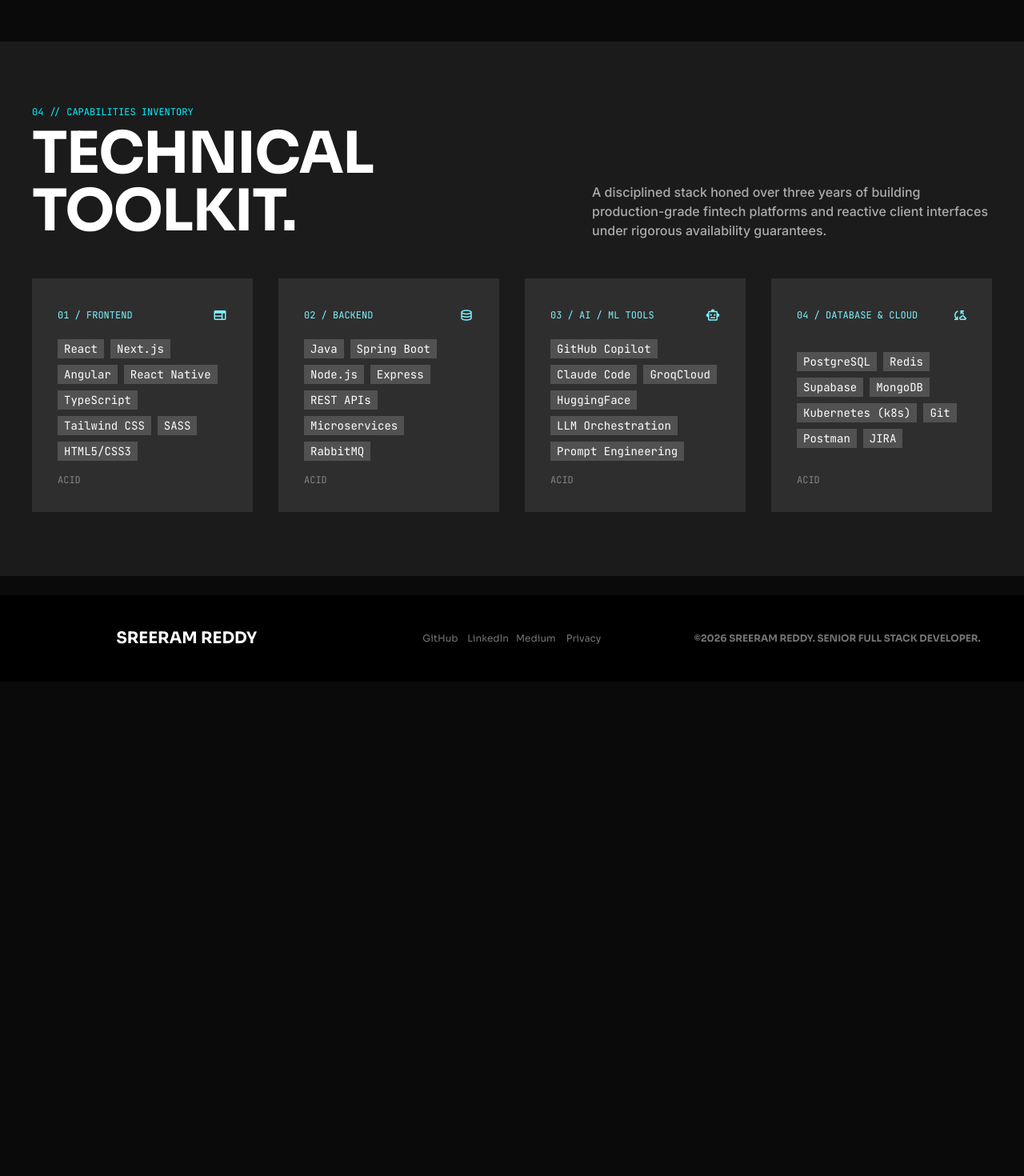
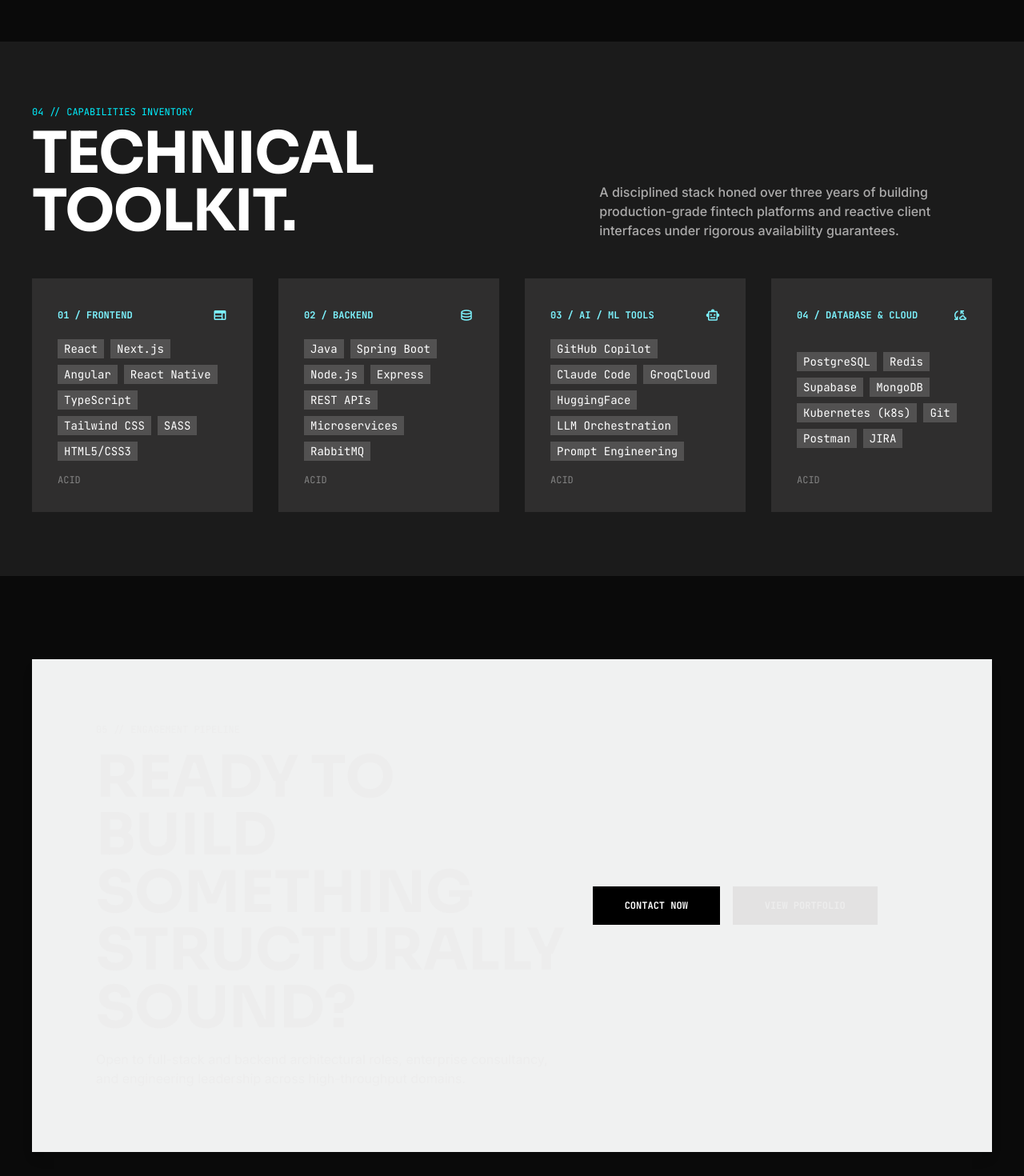
Before and after one commit to DracFiendMG/portfolio, a Next.js app: page /resume in a window 1280 px wide. Shown: the part 3600-5070 px from the top of the page at 80% size. Before the commit the page ends 4452 px from the top, so only its background shows below. Built offline with nearby package versions, Linux system fonts and the light colour scheme.

Commit message:
feat: add global styles and resume page component

```diff
--- a/app/globals.css
+++ b/app/globals.css
@@ -67,6 +67,7 @@
 .scrollbar-none::-webkit-scrollbar {
   display: none;
 }
+
 .scrollbar-none {
   -ms-overflow-style: none;
   scrollbar-width: none;
--- a/app/resume/page.tsx
+++ b/app/resume/page.tsx
@@ -184,10 +184,10 @@
             </section>
             <section className='bg-[#1B1B1B] py-20'>
                 <div className='mx-auto w-[calc(100%-2.5rem)] md:w-[calc(100%-5rem)] max-w-360 flex flex-col gap-12'>
-                    <div className='grid grid-cols-1 md:grid-cols-12'>
+                    <div className='grid grid-cols-1 md:grid-cols-12 gap-4'>
                         <div className='uppercase md:col-span-7 flex flex-col gap-2'>
                             <p className='text-[#00F0FF] font-mono text-xs'>04 // Capabilities Inventory</p>
-                            <h1 className='uppercase text-white tracking-tight font-sora font-bold text-5xl md:text-7xl'>Technical Toolkit.</h1>
+                            <h2 className='uppercase text-white tracking-tight font-sora font-bold text-5xl md:text-7xl'>Technical Toolkit.</h2>
                         </div>
                         <p className='font-inter font-medium text-[#ACABAB] md:col-span-5 md:self-end'>A disciplined stack honed over three years of building production-grade fintech platforms and reactive client interfaces under rigorous availability guarantees.</p>
                     </div>
@@ -196,7 +196,7 @@
                             return (
                                 <div key={idx} className='bg-[#dbdad9]/10 p-8 flex flex-col justify-between gap-4'>
                                     <div className='text-[#7df4ff] flex items-center justify-between'>
-                                        <p className='font-mono text-xs uppercase'>{idx < 9 ? "0" : ""}{idx + 1} / {skill.category}</p>
+                                        <p className='font-mono text-xs uppercase font-bold'>{idx < 9 ? "0" : ""}{idx + 1} / {skill.category}</p>
                                         <p className='material-symbols-outlined text-lg!'>{skill.icon}</p>
                                     </div>
                                     <div className='flex flex-wrap gap-2 self-start'>
@@ -213,8 +213,16 @@
                     </div>
                 </div>
             </section>
-            <section>
-
+            <section className='w-[calc(100%-2.5rem)] md:w-[calc(100%-5rem)] max-w-360 mx-auto bg-[#F0F1F1] p-10 md:p-20 my-20 shadow-lg grid grid-cols-1 gap-6 md:grid-cols-12'>
+                <div className='flex flex-col gap-4 md:col-span-7'>
+                    <p className='font-mono text-xs uppercase'>05 // Engagement Pipeline</p>
+                    <h2 className='font-sora font-bold text-4xl md:text-7xl uppercase break-words hyphens-auto'>Ready to build something structurally sound?</h2>
+                    <p className='font-inter'>Open to full-stack and backend architectural roles, enterprise consultancy, and engineering leadership across high-throughput domains.</p>
+                </div>
+                <div className='flex flex-col sm:flex-row gap-4 items-start md:items-center md:col-span-5'>
+                    <button className='bg-black text-white font-extrabold px-10 py-4 flex gap-4 uppercase text-xs items-center font-mono hover:shadow-[8px_8px_0_0_#00F0FF] hover:transition-all duration-300 hover:-translate-x-1 hover:-translate-y-1 cursor-pointer'>Contact Now</button>
+                    <button className='bg-[#E3E2E2] font-extrabold px-10 py-4 flex gap-4 uppercase text-xs items-center font-mono hover:bg-[#E2E2E2] hover:transition-all duration-300 cursor-pointer'>View Portfolio</button>
+                </div>
             </section>
         </div>
     )
```
